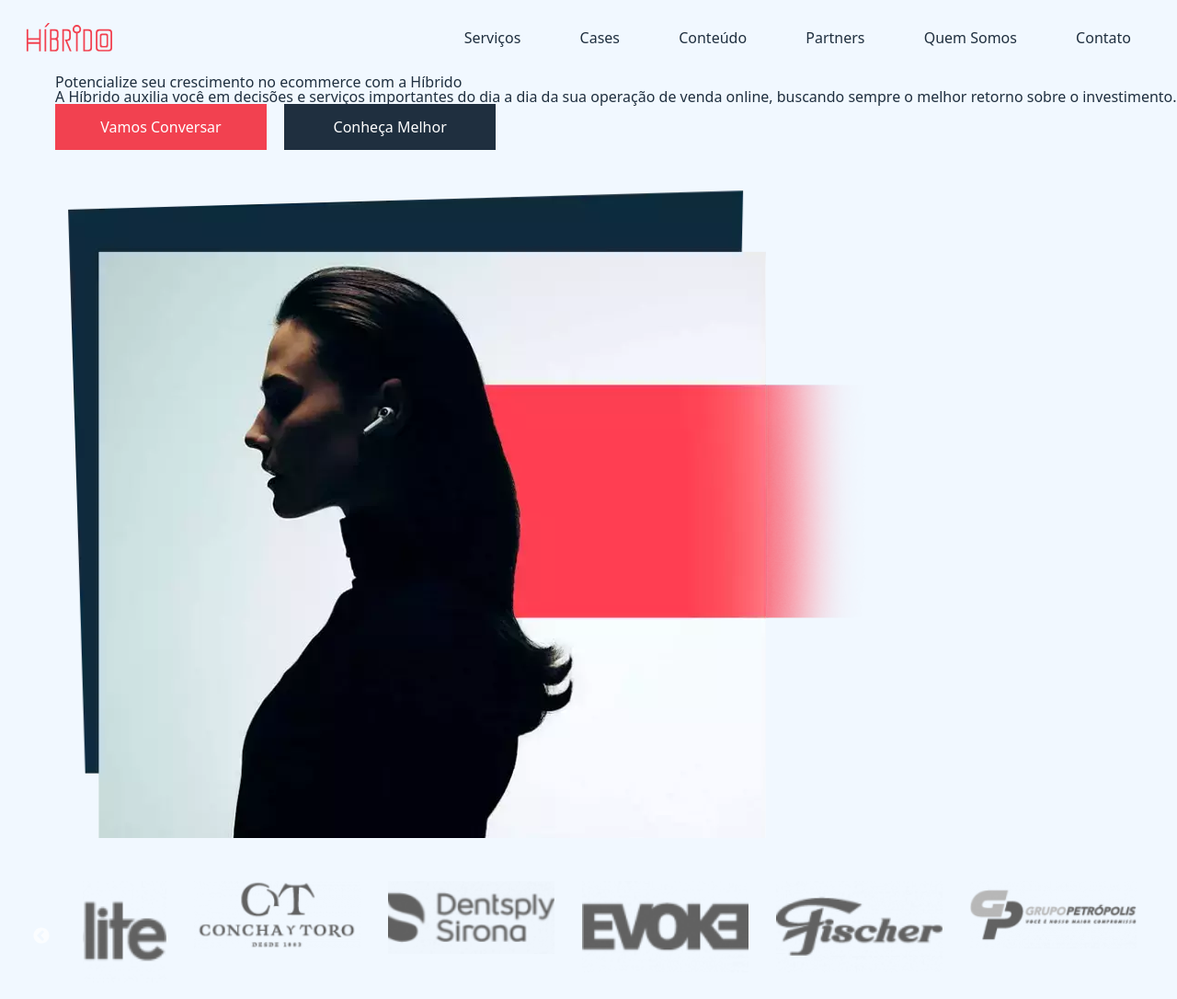
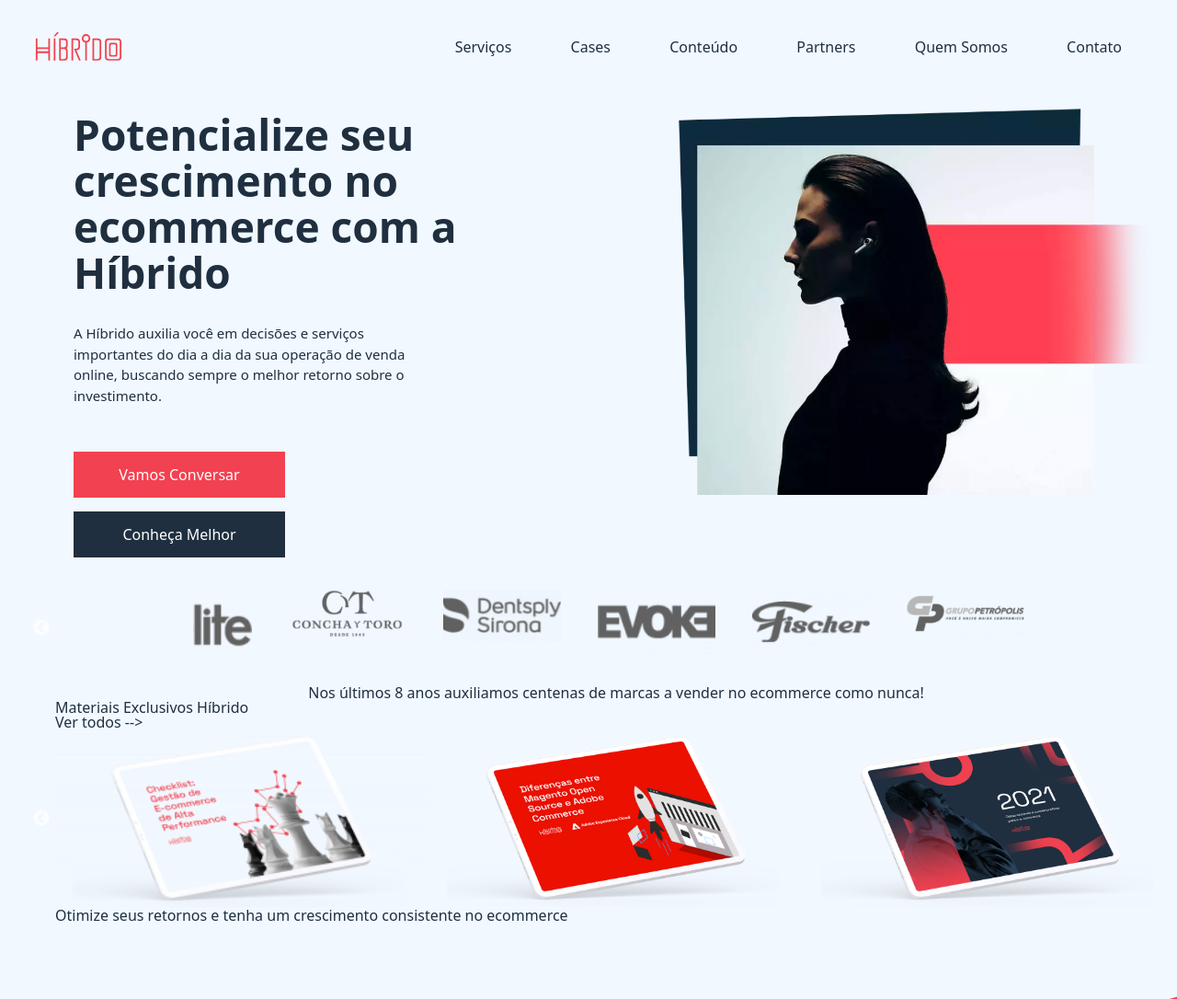
Before and after one commit to Serginho6/Serginho6.github.io, a plain HTML site: page index.html in a window 1280 px wide. Shown: the top 1086 px of the page at 92% size. Drawn offline with nearby package versions, Linux system fonts and the light colour scheme; files whose address does not match are found by name.

Commit message:
Change intro css

```diff
--- a/css/style.css
+++ b/css/style.css
@@ -7,7 +7,7 @@
 /* Header */
 
 header {
-    padding: 20px;
+    padding: 30px;
     display: flex;
     flex-wrap: wrap;
     justify-content: space-between;
@@ -45,20 +45,33 @@ main {
 
 /* Introdução */
 
-.introducao {
-    width: 40%;
-    padding: 0px 20px 0px 20px;
-    display: inline-block;
+.home {
+    display: flex;
+    justify-content: space-between;
 }
 
-.introducao h1 {
+.intro {
+    width: 60%;
+    padding: 20px 30px 0px 20px;
+}
+
+.imgHome {
+    width: 80%;
+    height: auto;
+    margin-left: 150px;
+}
+
+.intro h1 {
     font-size: 46px;
     font-weight: 600;
     line-height: 50px;
+    padding: 0px 0px 30px;
 }
 
-.introducao p {
+.intro p {
+    width: 80%;
     font-size: 15px;
+    line-height: 1.5em;
     margin: 0px 0px 50px 0px;
 }
 
@@ -98,17 +111,15 @@ main {
     transition: 0.5s;
 }
 
-.imgHome {
-    width: 45%;
-    height: auto;
-}
-
 .carousel {
-    padding: 30px;
+    padding: 0px 150px 0px 150px;
 }
 
 .carousel img {
-    padding: 15px;
+    align-items: center;
+    padding: 20px;
+    height: auto;
+    max-width: 100%;
 }
 
 h4 {
--- a/index.html
+++ b/index.html
@@ -26,7 +26,7 @@
     </header>
 
     <main>
-        <section>
+        <section class="home">
             <div class="intro">
                 <h1>Potencialize seu crescimento no ecommerce com a Híbrido</h1>
                 <p>A Híbrido auxilia você em decisões e serviços importantes do dia a dia da sua operação de venda online, buscando sempre o melhor retorno sobre o investimento.</p>
@@ -34,10 +34,12 @@
                 <button class="conheca">Conheça Melhor</button>
             </div>
 
-            <div class="imgHome">
-                <img src="./images/img-home-topo.webp" alt="">
+            <div >
+                <img class="imgHome" src="./images/img-home-topo.webp" alt="">
             </div>
+        </section>
 
+        <section>
             <div class="carousel">
                 <img src="./images/clients/arla.png" alt="">
                 <img src="./images/clients/celite.png" alt="">
```
